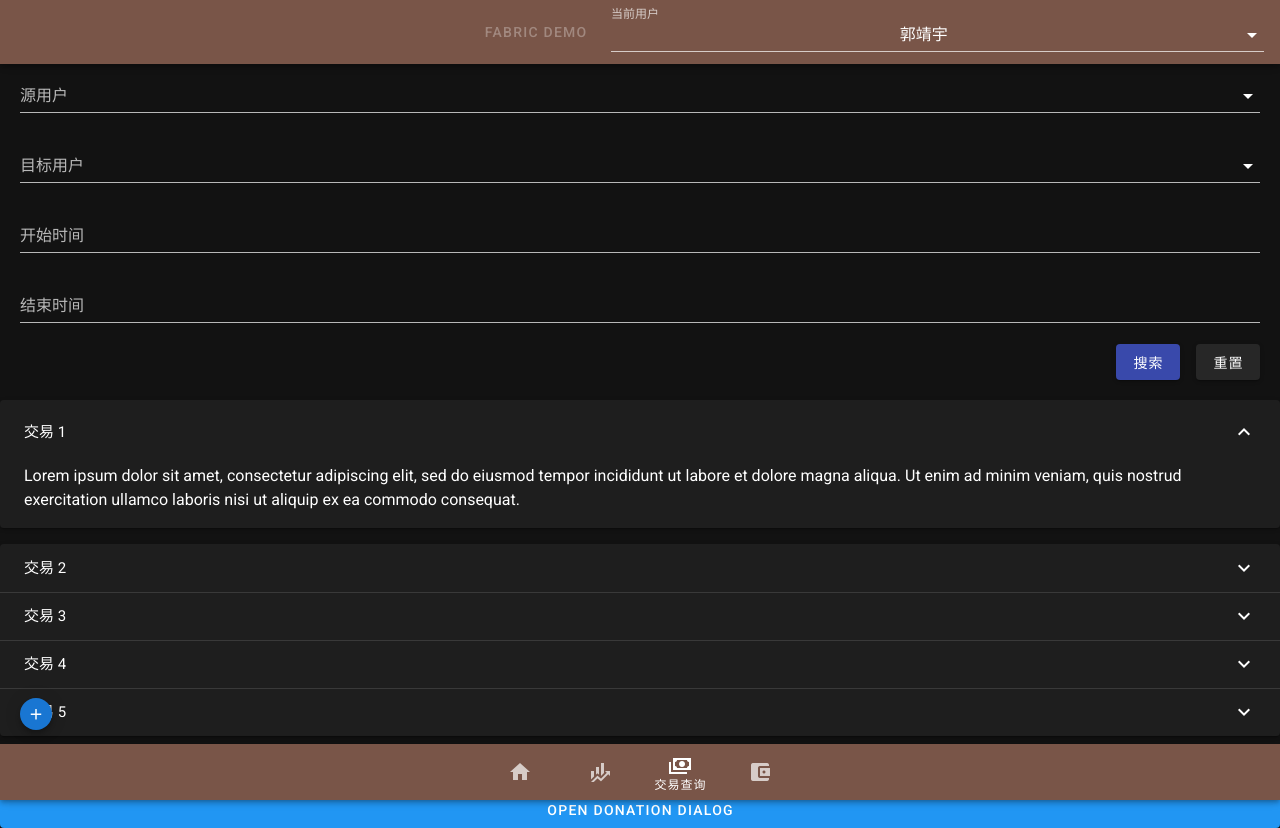
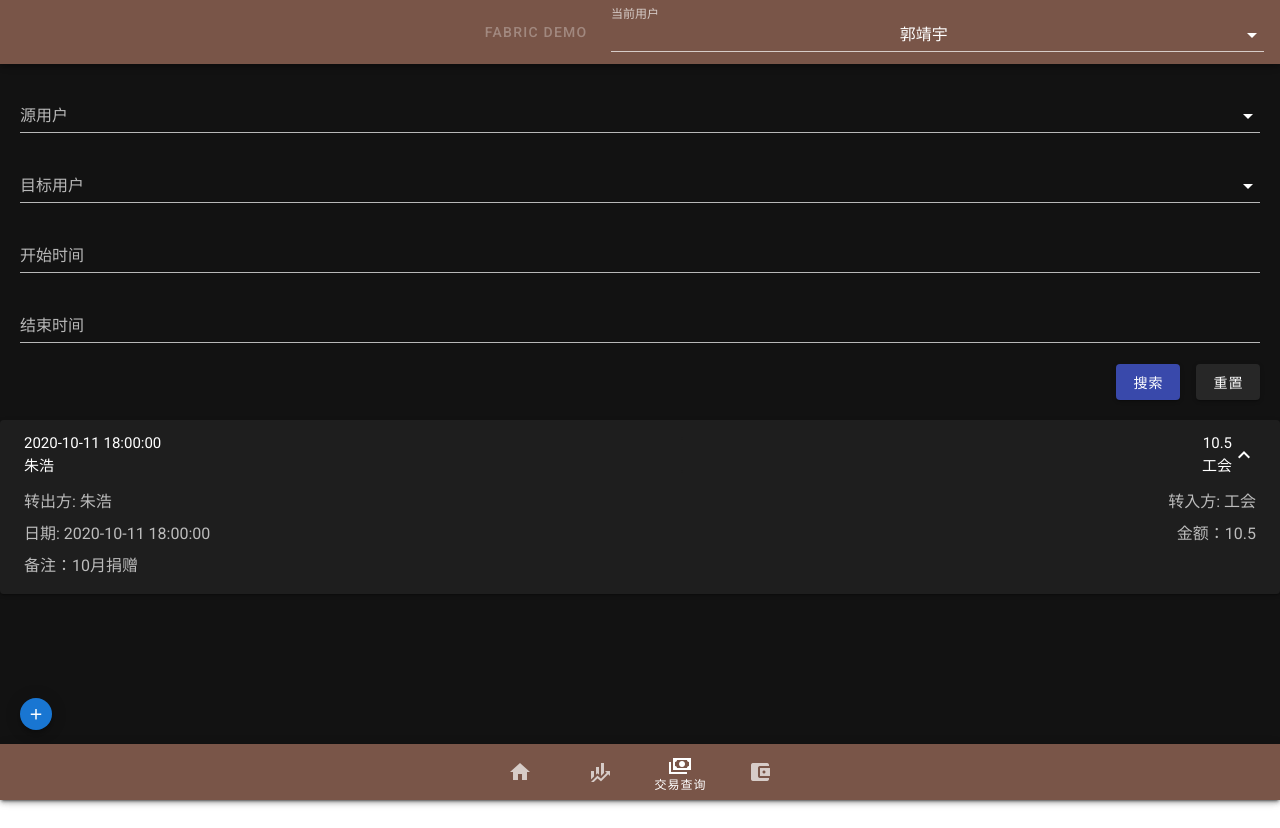
Before and after one commit to xusysh/fabric-client-demo, a Vue app: page /transaction-info in a window 1280 px wide. After the commit the page ends 800 px from the top, so only its background shows below. Built offline with nearby package versions, Linux system fonts and the light colour scheme; no server answers.

Commit message:
修改交易查询页面

```diff
--- a/src/views/pages/TransactionInfo/index.vue
+++ b/src/views/pages/TransactionInfo/index.vue
@@ -3,7 +3,7 @@
     <div>
       <v-form
         ref="form"
-        style="padding:0 20px 20px 20px"
+        style="padding:20px 20px 20px 20px"
         v-model="valid"
         lazy-validation
       >
@@ -12,7 +12,6 @@
           :items="demoUsers"
           item-text="nickname"
           item-value="userId"
-          :rules="[v => !!v || '输入不能为空']"
           label="源用户"
           required
         ></v-select>
@@ -22,7 +21,6 @@
           :items="demoUsers"
           item-text="nickname"
           item-value="userId"
-          :rules="[v => !!v || '输入不能为空']"
           label="目标用户"
           required
         ></v-select>
@@ -73,13 +71,49 @@
       </div> -->
 
       <v-expansion-panels v-model="panel" multiple>
-        <v-expansion-panel v-for="(item, i) in 5" :key="i">
-          <v-expansion-panel-header>交易 {{ item }}</v-expansion-panel-header>
+        <v-expansion-panel v-for="(item, i) in txInfo" :key="i">
+          <v-expansion-panel-header>
+            <v-card flat>
+              <v-row dense>
+                <v-col>{{ item.Date }} {{ item.Time }}</v-col>
+              </v-row>
+              <v-row dense>
+                <v-col>
+                  {{ item.From }}
+                </v-col>
+              </v-row>
+            </v-card>
+            <v-card flat align="right">
+              <v-row dense>
+                <v-col>
+                  {{ item.Money }}
+                </v-col>
+              </v-row>
+              <v-row dense>
+                <v-col>
+                  {{ item.To }}
+                </v-col>
+              </v-row>
+            </v-card>
+          </v-expansion-panel-header>
           <v-expansion-panel-content>
-            Lorem ipsum dolor sit amet, consectetur adipiscing elit, sed do
-            eiusmod tempor incididunt ut labore et dolore magna aliqua. Ut enim
-            ad minim veniam, quis nostrud exercitation ullamco laboris nisi ut
-            aliquip ex ea commodo consequat.
+            <v-row dense>
+              <v-col class="text--secondary">转出方: {{ item.From }}</v-col>
+              <v-col class="text--secondary" align="right">
+                转入方: {{ item.To }}
+              </v-col>
+            </v-row>
+            <v-row dense>
+              <v-col class="text--secondary" cols="8">
+                日期: {{ item.Date }} {{ item.Time }}
+              </v-col>
+              <v-col class="text--secondary" align="right">
+                金额：{{ item.Money }}
+              </v-col>
+            </v-row>
+            <v-row dense>
+              <v-col class="text--secondary">备注：{{ item.Comment }}</v-col>
+            </v-row>
           </v-expansion-panel-content>
         </v-expansion-panel>
       </v-expansion-panels>
@@ -117,6 +151,16 @@ export default {
       { userId: "zhuhao2.js", nickname: "朱浩" },
       { userId: "shimingjie.js", nickname: "施铭杰" },
       { userId: "gonghui.js", nickname: "工会" }
+    ],
+    txInfo: [
+      {
+        Date: "2020-10-11",
+        Time: "18:00:00",
+        From: "朱浩",
+        To: "工会",
+        Money: 10.5,
+        Comment: "10月捐赠"
+      }
     ]
   }),
   created() {},
```
